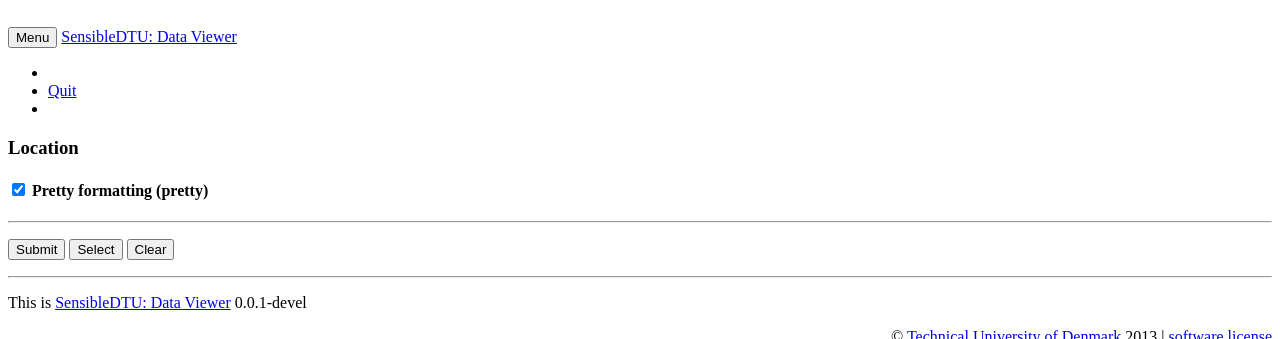
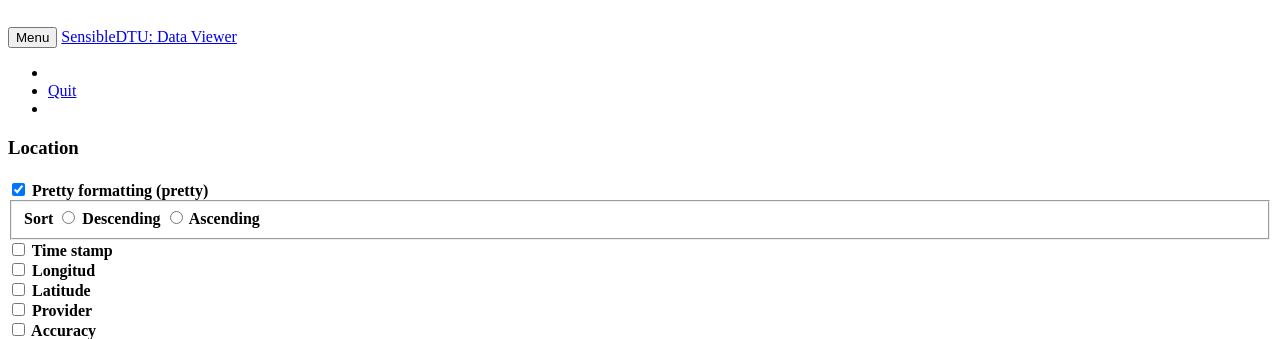
Before and after one commit to MIT-Model-Open-Data-and-Identity-System/SensibleData-Apps-DataViewer, a Django app: template data_viewer/templates/location.html in a window 1280 px wide. Shown: the part 41-380 px from the top of the page. Run offline with Django 3.2, Linux system fonts and the light colour scheme; the template is opened without the code that fills it, so the values that code supplies are empty; some libraries are stand-ins or nearby versions.

Commit message:
added parameters to location data

```diff
--- a/data_viewer/templates/location.html
+++ b/data_viewer/templates/location.html
@@ -7,7 +7,7 @@
 <script>
 
 	function submitQuery(type, params) {
-		console.log('submitting '+ type + params['pretty'])
+		console.log('submitting '+ type + params['pretty']+params['fields'])
 
 		var opts = {
 			lines: 17, // The number of lines to draw
@@ -64,12 +64,46 @@
 
 	}
 
+	function validate(){
+		var chks = document.getElementsByName('sort[]');
+		for (var i = 0; i < chks.length; i++)
+		{
+			if (chks[i].checked)
+			{
+				return chks[i].value
+				break;
+			}
+		}
+	}
 
 	function buildParams() {
-		console.log(document.getElementById('param_pretty').checked
-)
+		console.log(document.getElementById('param_pretty').checked)
 		params = {}
 		params['pretty'] = document.getElementById('param_pretty').checked
+
+		if (document.getElementById('time_stamp').checked)
+			{params['fields'] = params['fields'] + ',' + document.getElementById('time_stamp').value}
+
+		if (document.getElementById('longitud').checked)
+			{params['fields'] = params['fields']+',' + document.getElementById('longitud').value}
+
+		if (document.getElementById('latitude').checked)
+			{params['fields'] = params['fields']+',' + document.getElementById('latitude').value}
+
+		if (document.getElementById('provider').checked)
+			{params['fields'] = params['fields']+',' + document.getElementById('provider').value}
+
+		if (document.getElementById('accuracy').checked)
+			{params['fields'] = params['fields']+',' + document.getElementById('accuracy').value}
+
+		params['sort'] = validate()
+
+		if (document.getElementById('start_date').value !='')
+			{params['start_date'] = document.getElementById('start_date').value}
+
+		if (document.getElementById('end_date').value !='')
+			{params['end_date'] = document.getElementById('end_date').value}
+
 		return params;
 	}
 
@@ -94,6 +128,52 @@
 		<input type="checkbox" id="param_pretty" value="Pretty" checked> Pretty formatting (pretty)
 	</form>
 
+	<form>
+		<fieldset>
+		    <label>Sort</label>
+		    <input type="radio" name="sort[]" id="descending" value="-1"> Descending
+		    <input type="radio" name="sort[]" id="ascending" value="1"> Ascending
+		</fieldset>
+	</form>
+
+	<form>
+		<input type="checkbox" id='time_stamp' value="timestamp"> Time stamp
+	</form>
+
+
+	<form>
+		<input type="checkbox" id='longitud' value="data.LOCATION.mLongitude"> Longitud
+	</form>
+
+
+	<form>
+		<input type="checkbox" id='latitude' value="data.LOCATION.mLatitude"> Latitude
+	</form>
+
+
+	<form>
+		<input type="checkbox" id='provider' value="data.LOCATION.mProvider"> Provider
+	</form>
+
+
+	<form>
+		<input type="checkbox" id='accuracy' value="data.LOCATION.mAccuracy"> Accuracy
+	</form>
+
+
+	<form>
+		<fieldset>
+		    <label>Start Date</label>
+		    <input type="text" id='start_date' placeholder="Start date in seconds of epoch…">
+		</fieldset>
+	</form>
+	<form>
+		<fieldset>
+		    <label>End Date</label>
+		    <input type="text" id='end_date' placeholder="End date in seconds of epoch…">
+		</fieldset>
+	 </form>
+
 	</h4>
 
 
```
